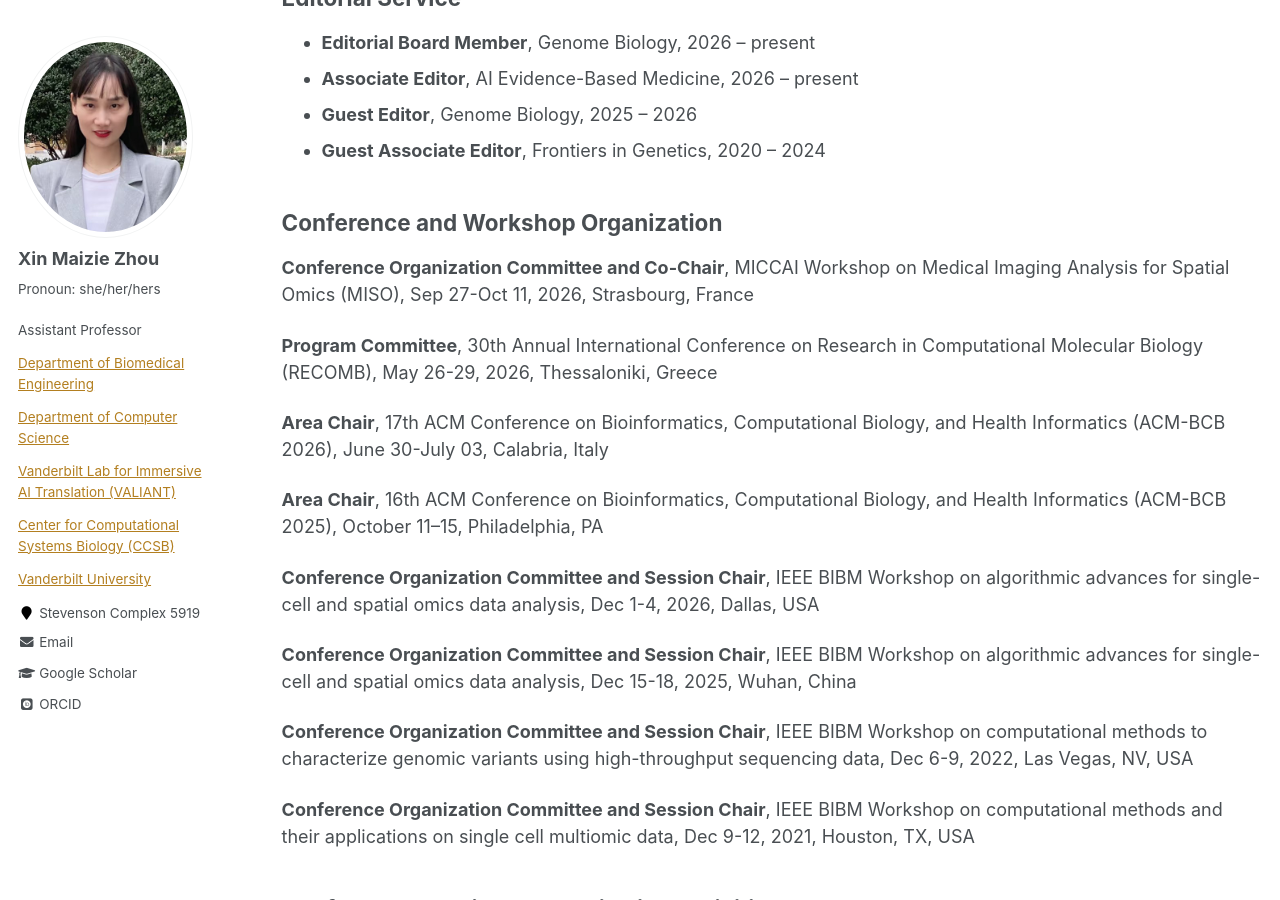
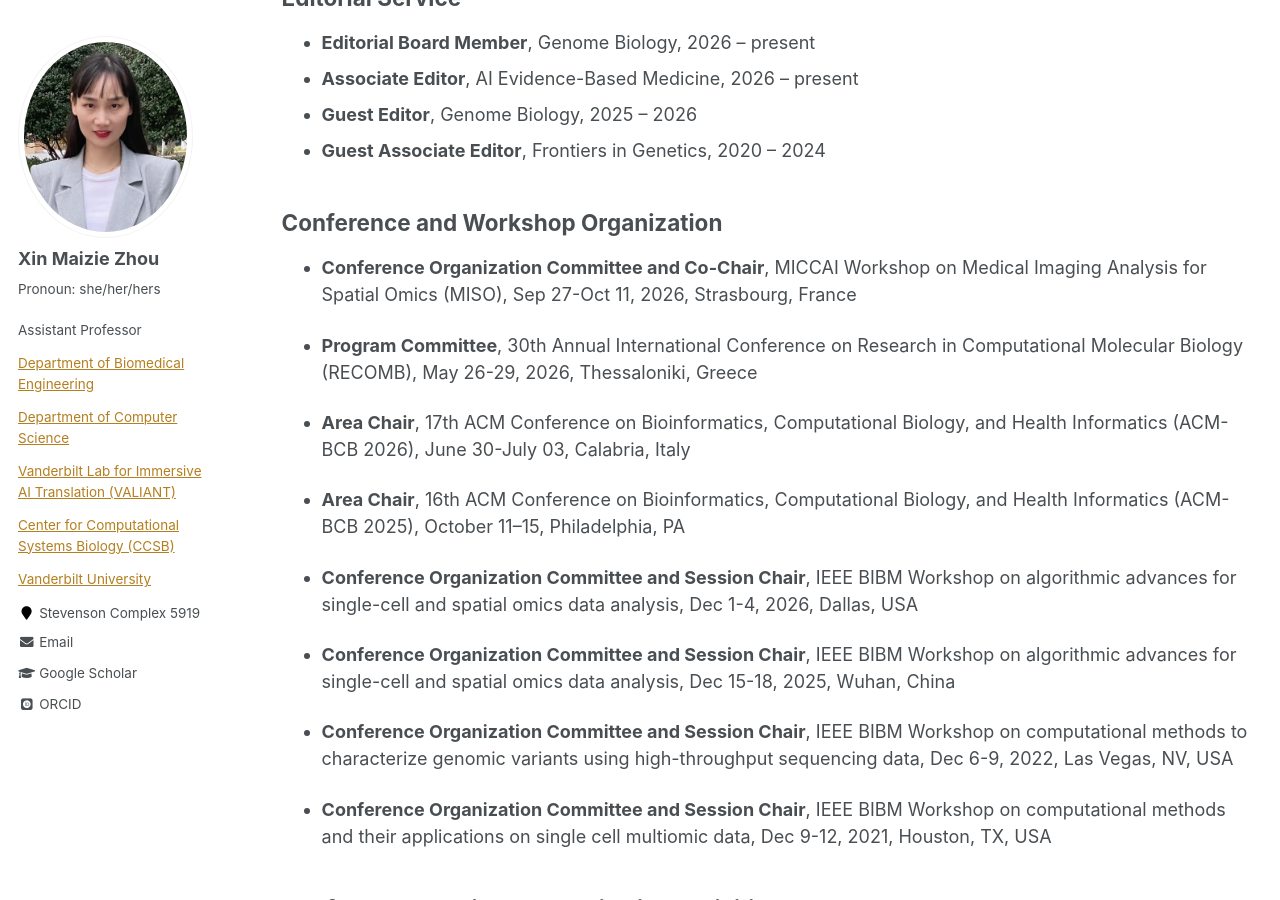
Before and after one commit to maiziezhoulab/Maiziezhoulab.github.io, a Jekyll site: the page built from _pages/TeachingService.md, in a window 1280 px wide and 900 px high, scrolled down 693 px. Built offline with Jekyll 4.4.1, drawn with Linux system fonts in a browser that asks for light colours; some web fonts are replaced.

```diff
--- a/_pages/TeachingService.md
+++ b/_pages/TeachingService.md
@@ -31,35 +31,35 @@ author_profile: true
 - **Guest Associate Editor**, Frontiers in Genetics,              2020 – 2024
 
 ## Conference and Workshop Organization
-**Conference Organization Committee and Co-Chair**, MICCAI Workshop on Medical Imaging Analysis for Spatial Omics (MISO), Sep 27-Oct 11, 2026, Strasbourg, France
+- **Conference Organization Committee and Co-Chair**, MICCAI Workshop on Medical Imaging Analysis for Spatial Omics (MISO), Sep 27-Oct 11, 2026, Strasbourg, France
 
-**Program Committee**, 30th Annual International Conference on Research in Computational Molecular Biology (RECOMB), May 26-29, 2026, Thessaloniki, Greece
+- **Program Committee**, 30th Annual International Conference on Research in Computational Molecular Biology (RECOMB), May 26-29, 2026, Thessaloniki, Greece
 
-**Area Chair**, 17th ACM Conference on Bioinformatics, Computational Biology, and Health Informatics (ACM-BCB 2026), June 30-July 03, Calabria, Italy
+- **Area Chair**, 17th ACM Conference on Bioinformatics, Computational Biology, and Health Informatics (ACM-BCB 2026), June 30-July 03, Calabria, Italy
 
-**Area Chair**, 16th ACM Conference on Bioinformatics, Computational Biology, and Health Informatics (ACM-BCB 2025), October 11–15, Philadelphia, PA
+- **Area Chair**, 16th ACM Conference on Bioinformatics, Computational Biology, and Health Informatics (ACM-BCB 2025), October 11–15, Philadelphia, PA
 
-**Conference Organization Committee and Session Chair**, IEEE BIBM Workshop on algorithmic advances for single-cell and spatial omics data analysis, Dec 1-4, 2026, Dallas, USA
+- **Conference Organization Committee and Session Chair**, IEEE BIBM Workshop on algorithmic advances for single-cell and spatial omics data analysis, Dec 1-4, 2026, Dallas, USA
 
-**Conference Organization Committee and Session Chair**, IEEE BIBM Workshop on algorithmic advances for single-cell and spatial omics data analysis, Dec 15-18, 2025, Wuhan, China
+- **Conference Organization Committee and Session Chair**, IEEE BIBM Workshop on algorithmic advances for single-cell and spatial omics data analysis, Dec 15-18, 2025, Wuhan, China
 
-**Conference Organization Committee and Session Chair**, IEEE BIBM Workshop on computational methods to characterize genomic variants using high-throughput sequencing data, Dec 6-9, 2022, Las Vegas, NV, USA
+- **Conference Organization Committee and Session Chair**, IEEE BIBM Workshop on computational methods to characterize genomic variants using high-throughput sequencing data, Dec 6-9, 2022, Las Vegas, NV, USA
 
-**Conference Organization Committee and Session Chair**, IEEE BIBM Workshop on computational methods and their applications on single cell multiomic data, Dec 9-12, 2021, Houston, TX, USA
+- **Conference Organization Committee and Session Chair**, IEEE BIBM Workshop on computational methods and their applications on single cell multiomic data, Dec 9-12, 2021, Houston, TX, USA
 
 ## Conference Judging and Reviewing Activities
 
-**Abstract Reviewer**, BMES   2021
-**Reviewer**, International Conference on System Sciences (HICSS)  2026
+- **Abstract Reviewer**, BMES   2021
+- **Reviewer**, International Conference on System Sciences (HICSS)  2026
 
 ## Grant Review Service
-**Panelist**, National Science Foundation (NSF) Review Panel for the Computer and Information and Science and Engineering Directorate  2026
-**Reviewer**, Florida Department of Health (FLDOH) Biomedical Research Program 2025, 2026
-**Reviewer**, Weill Cornell Medicine Clinical and Translational Science Center Pilot Grants 2025
-**Reviewer**, State University of New York (SUNY) Upstate Medical University Cancer Center Research Pilot Grants (in collaboration with Oak Ridge Associated Universities Government Services) 2025
+- **Panelist**, National Science Foundation (NSF) Review Panel for the Computer and Information and Science and Engineering Directorate  2026
+- **Reviewer**, Florida Department of Health (FLDOH) Biomedical Research Program 2025, 2026
+- **Reviewer**, Weill Cornell Medicine Clinical and Translational Science Center Pilot Grants 2025
+- **Reviewer**, State University of New York (SUNY) Upstate Medical University Cancer Center Research Pilot Grants (in collaboration with Oak Ridge Associated Universities Government Services) 2025
 
 ## Award Review Service
-**Reviewer**, the Ralph E. Powe Junior Faculty Enhancement Award  2025, 2026
+- **Reviewer**, the Ralph E. Powe Junior Faculty Enhancement Award  2025, 2026
 
 
 ## Ad hoc Reviewer for Journals
```
